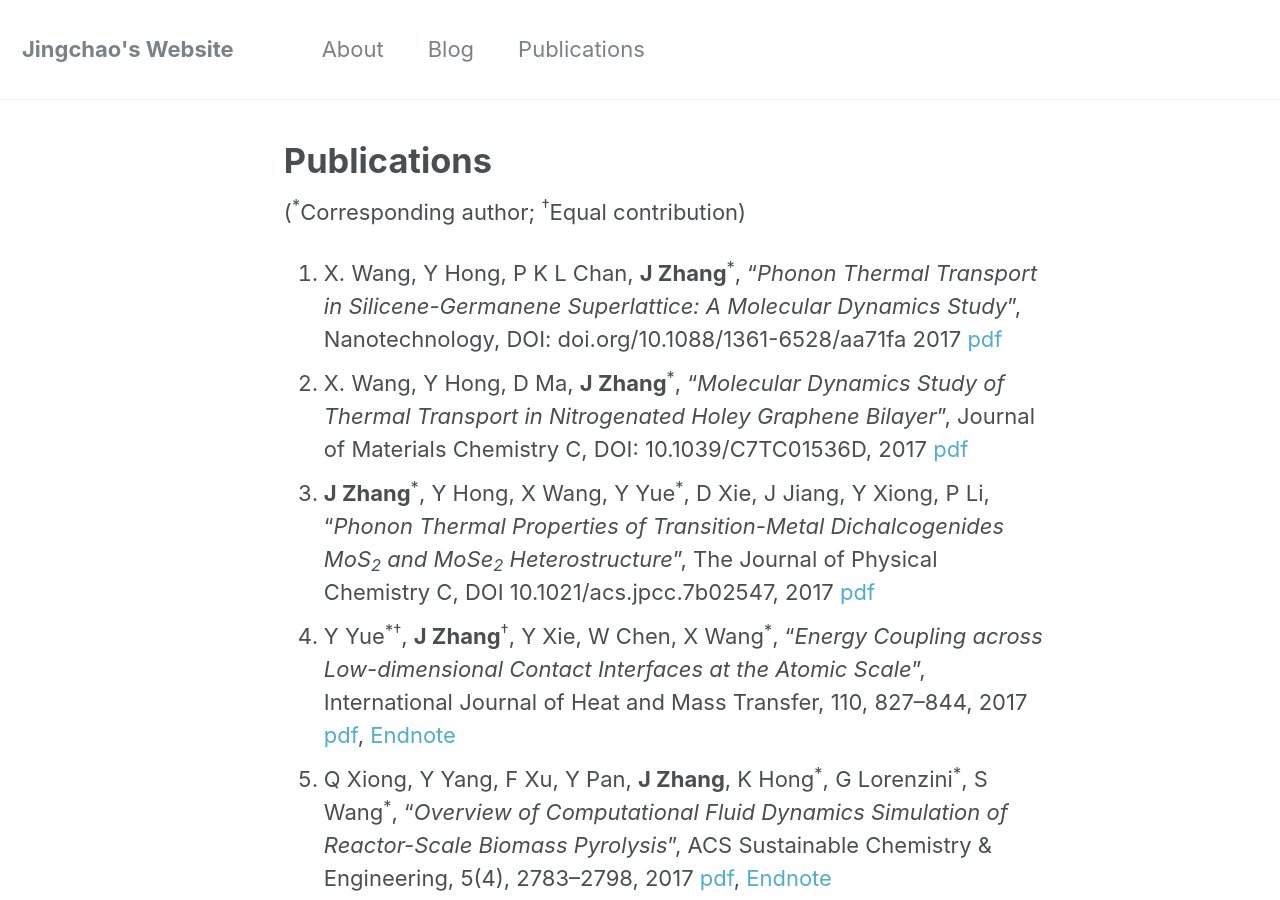
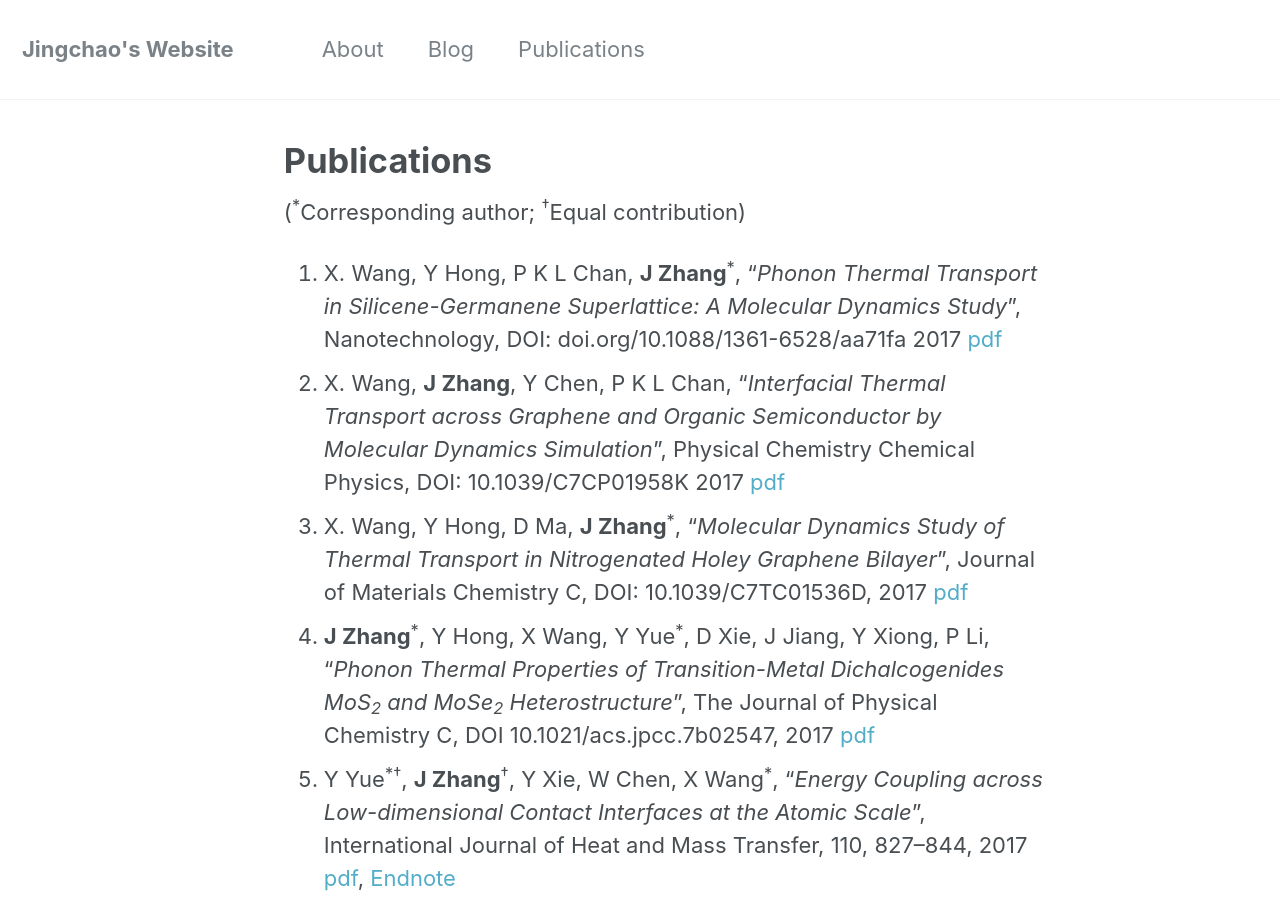
Before and after one commit to JingchaoZhang/JingchaoZhang.github.io, a Jekyll site: the page built from _pages/publications.md, in a window 1280 px wide and 900 px high. Built offline with Jekyll 4.4.1, drawn with Linux system fonts in a browser that asks for light colours.

Commit message:
Update publications.md

```diff
--- a/_pages/publications.md
+++ b/_pages/publications.md
@@ -8,6 +8,7 @@
 (<sup>\*</sup>Corresponding author; <sup>†</sup>Equal contribution)
 
 1. X. Wang, Y Hong, P K L Chan, **J Zhang**<sup>\*</sup>, "_Phonon Thermal Transport in Silicene-Germanene Superlattice: A Molecular Dynamics Study_", Nanotechnology, DOI: doi.org/10.1088/1361-6528/aa71fa 2017 [pdf](http://iopscience.iop.org/article/10.1088/1361-6528/aa71fa)
+1. X. Wang, **J Zhang**, Y Chen, P K L Chan, "_Interfacial Thermal Transport across Graphene and Organic Semiconductor by Molecular Dynamics Simulation_", Physical Chemistry Chemical Physics, DOI: 10.1039/C7CP01958K 2017 [pdf](http://pubs.rsc.org/en/content/articlelanding/2017/cp/c7cp01958k#!divAbstract)
 1. X. Wang, Y Hong, D Ma, **J Zhang**<sup>\*</sup>, "_Molecular Dynamics Study of Thermal Transport in Nitrogenated Holey Graphene Bilayer_", Journal of Materials Chemistry C, DOI: 10.1039/C7TC01536D, 2017 [pdf](https://drive.google.com/file/d/0B3Yj4QkZpI-dS1RVdXlDRzJBMU0/view?usp=sharing)
 1. **J Zhang**<sup>\*</sup>, Y Hong, X Wang, Y Yue<sup>\*</sup>, D Xie, J Jiang, Y Xiong, P Li, "_Phonon Thermal Properties of Transition-Metal Dichalcogenides MoS<sub>2</sub> and MoSe<sub>2</sub> Heterostructure_", The Journal of Physical Chemistry C, DOI 10.1021/acs.jpcc.7b02547, 2017 [pdf](https://drive.google.com/file/d/0B3Yj4QkZpI-dSGYxSlRtLWxXRHc/view?usp=sharing)
 1. Y Yue<sup>\*</sup><sup>†</sup>, **J Zhang**<sup>†</sup>, Y Xie, W Chen, X Wang<sup>\*</sup>, "_Energy Coupling across Low-dimensional Contact Interfaces at the Atomic Scale_", International Journal of Heat and Mass Transfer, 110, 827–844, 2017 [pdf](https://drive.google.com/file/d/0B3Yj4QkZpI-dbHZraTVJU016cDQ/view?usp=sharing), [Endnote](https://drive.google.com/uc?export=download&id=0B3Yj4QkZpI-dbFgzYi1BaWM2eDA)
```
